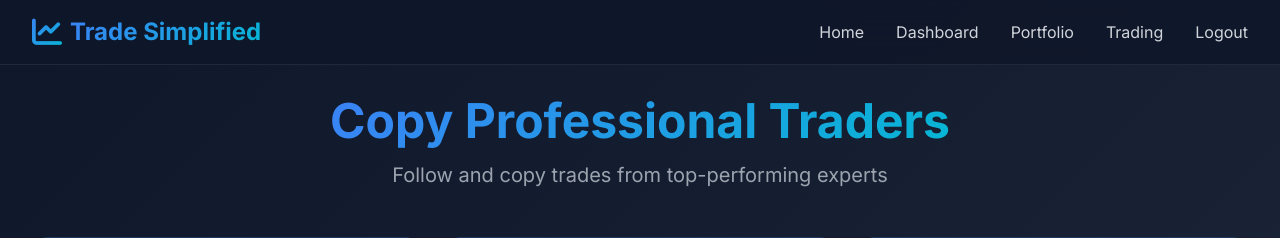
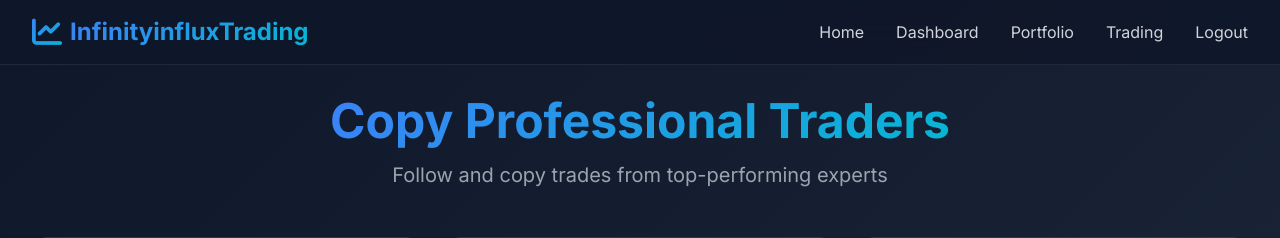
Before and after one commit to thecodeguy-eng/ifeanyi-, a Django app: page /copy-trading/ in a window 1280 px wide. Shown: the top 238 px of the page. Run offline with Django 5.2, Linux system fonts and the light colour scheme; a user stored in the database is signed in; data comes from the database, SQL or seed files in the repository; some libraries are stand-ins or nearby versions.

Commit message:
Update site title in base.html

```diff
--- a/templates/base.html
+++ b/templates/base.html
@@ -84,7 +84,7 @@
                 <div class="flex items-center">
                     <a href="{% url 'home' %}" class="flex items-center space-x-2">
                         <i class="fas fa-chart-line text-3xl gradient-text"></i>
-                        <span class="text-2xl font-bold gradient-text">Trade Simplified</span>
+                        <span class="text-2xl font-bold gradient-text">InfinityinfluxTrading</span>
                     </a>
                 </div>
 
```
